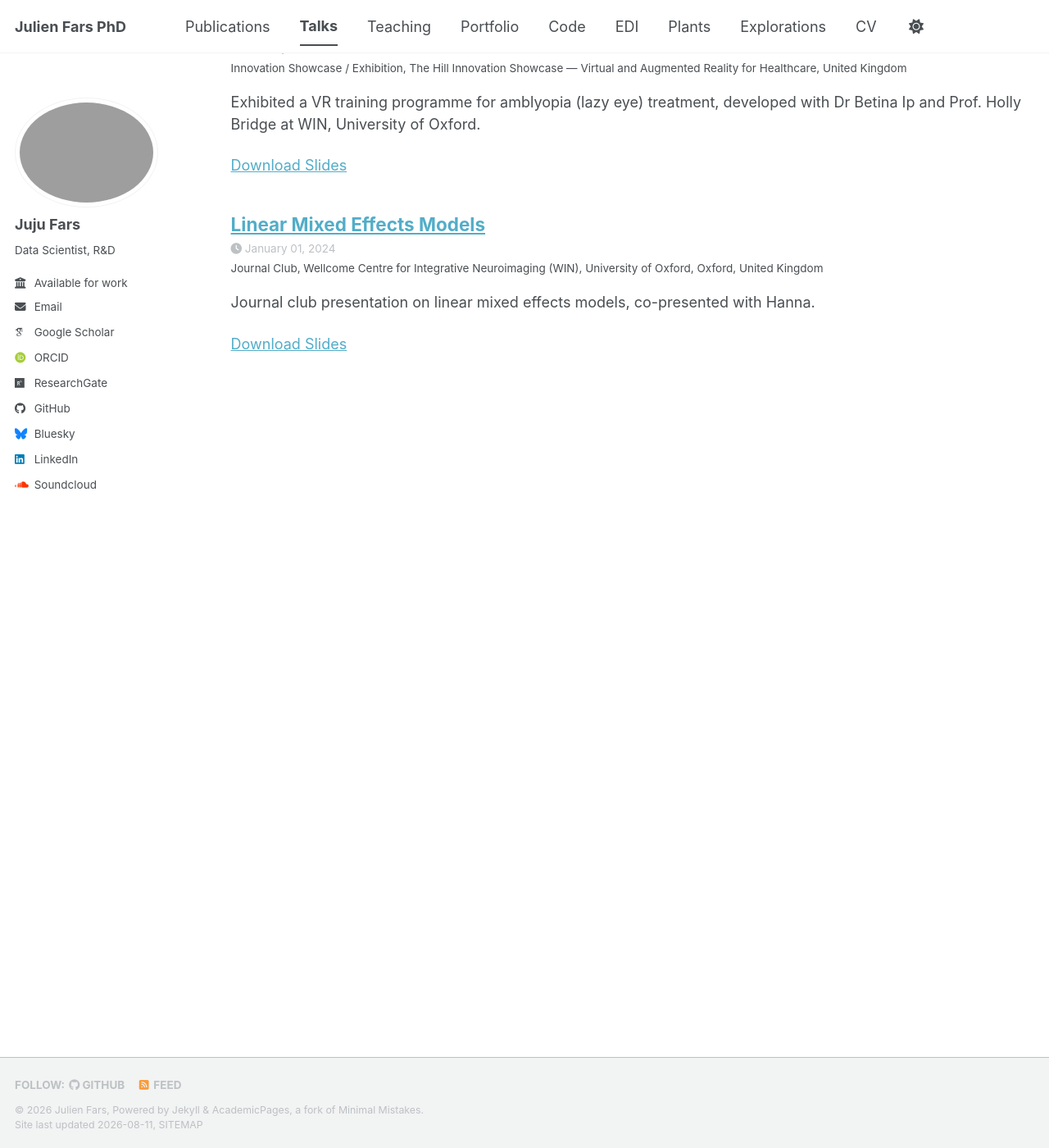
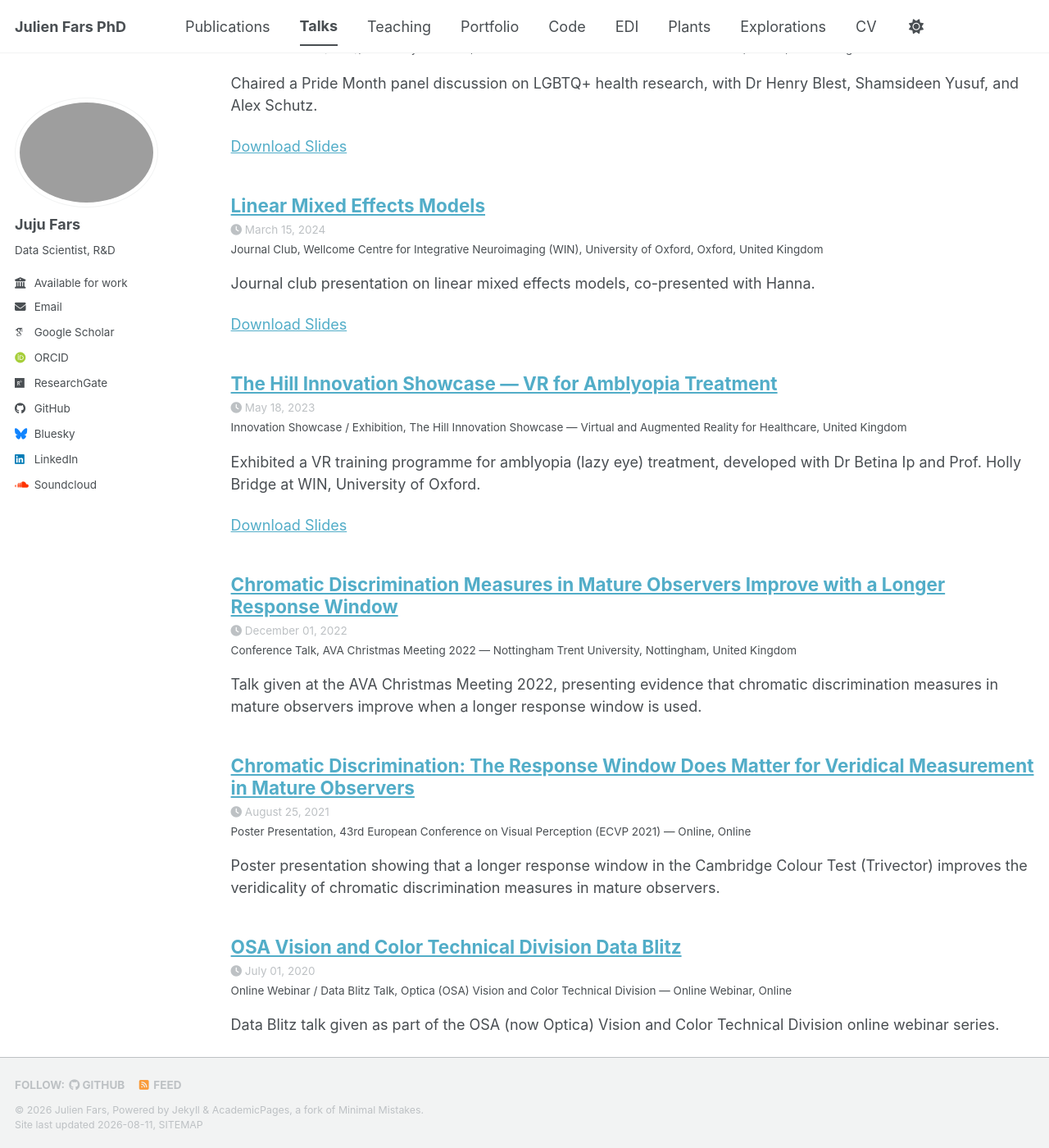
Before and after one commit to julienfars/julienfars, a Jekyll site: the page built from _pages/talks.html, in a window 1280 px wide and 1400 px high, scrolled down 570 px. Shown: the whole window at 82% size. Built offline with Jekyll 4.4.1, drawn with Linux system fonts in a browser that asks for light colours; some web fonts are replaced; a script bundle is joined from its source files by our own code; library files that are not in the unit come from our copies; some of the changed text lies outside the part shown.

Commit message:
added talks

```diff
--- /dev/null
+++ b/_talks/2020-07-optica-vision-color-data-blitz.md
@@ -0,0 +1,17 @@
+---
+title: "OSA Vision and Color Technical Division Data Blitz"
+collection: talks
+type: "Online Webinar / Data Blitz Talk"
+talk_type: "Online Webinar / Data Blitz Talk"
+permalink: /talks/2020-07-optica-vision-color-data-blitz
+venue: "Optica (OSA) Vision and Color Technical Division — Online Webinar"
+date: 2020-07-01
+location: "Online"
+excerpt: "Data Blitz talk given as part of the OSA (now Optica) Vision and Color Technical Division online webinar series."
+---
+
+{% include base_path %}
+
+Short "data blitz" talk given as part of the OSA (now Optica) Vision and Color Technical Division webinar series, held online in July 2020.
+
+More information about the event is available on the Optica website: [OSA Vision and Color Technical Division Data Blitz](https://www.optica.org/events/webinar/2020/july/osa_vision_and_color_technical_division_data_blitz/).
--- /dev/null
+++ b/_talks/2021-08-25-ecvp-2021-chromatic-discrimination.md
@@ -0,0 +1,21 @@
+---
+title: "Chromatic Discrimination: The Response Window Does Matter for Veridical Measurement in Mature Observers"
+collection: talks
+type: "Poster Presentation"
+talk_type: "Poster Presentation"
+permalink: /talks/2021-08-25-ecvp-2021-chromatic-discrimination
+venue: "43rd European Conference on Visual Perception (ECVP 2021) — Online"
+date: 2021-08-25
+location: "Online"
+excerpt: "Poster presentation showing that a longer response window in the Cambridge Colour Test (Trivector) improves the veridicality of chromatic discrimination measures in mature observers."
+---
+
+{% include base_path %}
+
+Poster presented at the 43rd European Conference on Visual Perception (ECVP 2021), held online, Wednesday 25th August 2021 (Poster Session 5).
+
+**Authors:** Julien Fars, Thiago M.P. Fernandes, Cord Huchzermeyer, Jan Kremers, Galina V. Paramei
+
+We used the Trivector test (Cambridge Colour Test) to assess chromatic discrimination in normal trichromats stratified by age ('young', 'middle-aged', 'mature'). Prompted by the observation that a longer Trivector response window (RW) improves older observers' estimates, we explored whether RW duration affects chromatic discrimination along the Protan, Deutan and Tritan axes. For the 'mature' group, thresholds were significantly higher at a 3-second RW than at an 8-second RW, and Tritan thresholds at 3 seconds were far beyond the expected tolerance limit for this age group — suggestive of spurious, rather than veridical, chromatic discrimination. We suggest that studies testing mature observers with the Trivector test should use a response window of at least 8 seconds to obtain veridical measures of chromatic discrimination.
+
+The full abstract was published in the ECVP 2021 abstract book: [Perception, 50(1S) — 43rd ECVP 2021 Online, Abstracts (PDF)]({{ base_path }}/files/talks/2022-43rd-european-conference-on-visual-perception-(ecvp)-2021-online.pdf).
--- /dev/null
+++ b/_talks/2022-ava-christmas-meeting-chromatic-discrimination.md
@@ -0,0 +1,21 @@
+---
+title: "Chromatic Discrimination Measures in Mature Observers Improve with a Longer Response Window"
+collection: talks
+type: "Conference Talk"
+talk_type: "Conference Talk"
+permalink: /talks/2022-ava-christmas-meeting-chromatic-discrimination
+venue: "AVA Christmas Meeting 2022 — Nottingham Trent University"
+date: 2022-12-01
+location: "Nottingham, United Kingdom"
+excerpt: "Talk given at the AVA Christmas Meeting 2022, presenting evidence that chromatic discrimination measures in mature observers improve when a longer response window is used."
+slides:
+  - image_path: "/files/talks/AVA2022programmepage1-1-w640.jpg"
+---
+
+{% include base_path %}
+
+Talk given in Talk Session 1 (Chair: Christina Howard) of the Applied Vision Association (AVA) Christmas Meeting 2022, hosted at Nottingham Trent University. This talk built on the poster presented at [ECVP 2021]({{ base_path }}/talks/2021-08-25-ecvp-2021-chromatic-discrimination), reporting that chromatic discrimination measures obtained with the Trivector test (Cambridge Colour Test) in mature observers are more veridical when a longer response window is allowed.
+
+*(Exact date of the meeting not recorded in the programme excerpt — please update if known.)*
+
+{% include slide-deck.html %}
--- a/_talks/2024-thehill-vr-showcase.md
+++ b/_talks/2023-thehill-vr-showcase.md
@@ -5,7 +5,7 @@ type: "Innovation Showcase / Exhibition"
 talk_type: "Innovation Showcase / Exhibition"
 permalink: /talks/2024-thehill-vr-showcase
 venue: "The Hill Innovation Showcase — Virtual and Augmented Reality for Healthcare"
-date: 2024-01-01
+date: 2023-05-18
 location: "United Kingdom"
 excerpt: "Exhibited a VR training programme for amblyopia (lazy eye) treatment, developed with Dr Betina Ip and Prof. Holly Bridge at WIN, University of Oxford."
 slidesurl: "/files/talks/TheHill_VR_Showcase.pdf"
--- a/_talks/2024-journal-club-linear-mixed-effects.md
+++ b/_talks/2024-journal-club-linear-mixed-effects.md
@@ -5,7 +5,7 @@ type: "Journal Club"
 talk_type: "Journal Club"
 permalink: /talks/2024-journal-club-linear-mixed-effects
 venue: "Wellcome Centre for Integrative Neuroimaging (WIN), University of Oxford"
-date: 2024-01-01
+date: 2024-03-15
 location: "Oxford, United Kingdom"
 excerpt: "Journal club presentation on linear mixed effects models, co-presented with Hanna."
 slidesurl: "/files/talks/Linear_Mixed_Effects.pdf"
--- /dev/null
+++ b/_talks/2025-12-15-ava-xmas-meeting-gaba-amblyopia.md
@@ -0,0 +1,21 @@
+---
+title: "Effects of Visual Training on Perception and GABA in the Early Visual Cortex of Amblyopes"
+collection: talks
+type: "Conference Talk"
+talk_type: "Conference Talk"
+permalink: /talks/2025-12-15-ava-xmas-meeting-gaba-amblyopia
+venue: "AVA 30th Xmas Meeting — Aston University"
+date: 2025-12-15
+location: "Birmingham, United Kingdom"
+excerpt: "Talk given at the AVA 30th Xmas Meeting, reporting effects of visual training on perceptual performance and GABA concentration in the early visual cortex of adults with amblyopia."
+---
+
+{% include base_path %}
+
+Talk given at the 30th Applied Vision Association (AVA) Xmas Meeting, held at the Vision Sciences Building, Aston University, Birmingham, on Monday 15th December 2025.
+
+**Presenter:** Juju Fars, Oxford Centre for Human Brain Activity (OxCIN), Nuffield Department of Clinical Neurosciences (NDCN), University of Oxford
+
+The talk reported on effects of visual training on perception and GABA concentration in the early visual cortex of amblyopes.
+
+The full conference programme is available here: [AVA 30th Xmas Meeting — Programme and Schedule (PDF)]({{ base_path }}/files/talks/ava2025-programme-1.pdf).
```
Also changed, not shown: other parts of _talks/2023-thehill-vr-showcase.md (+0 -2 lines), files/talks/AVA2022programmepage1-1-w640.jpg (added), 2 other files.
